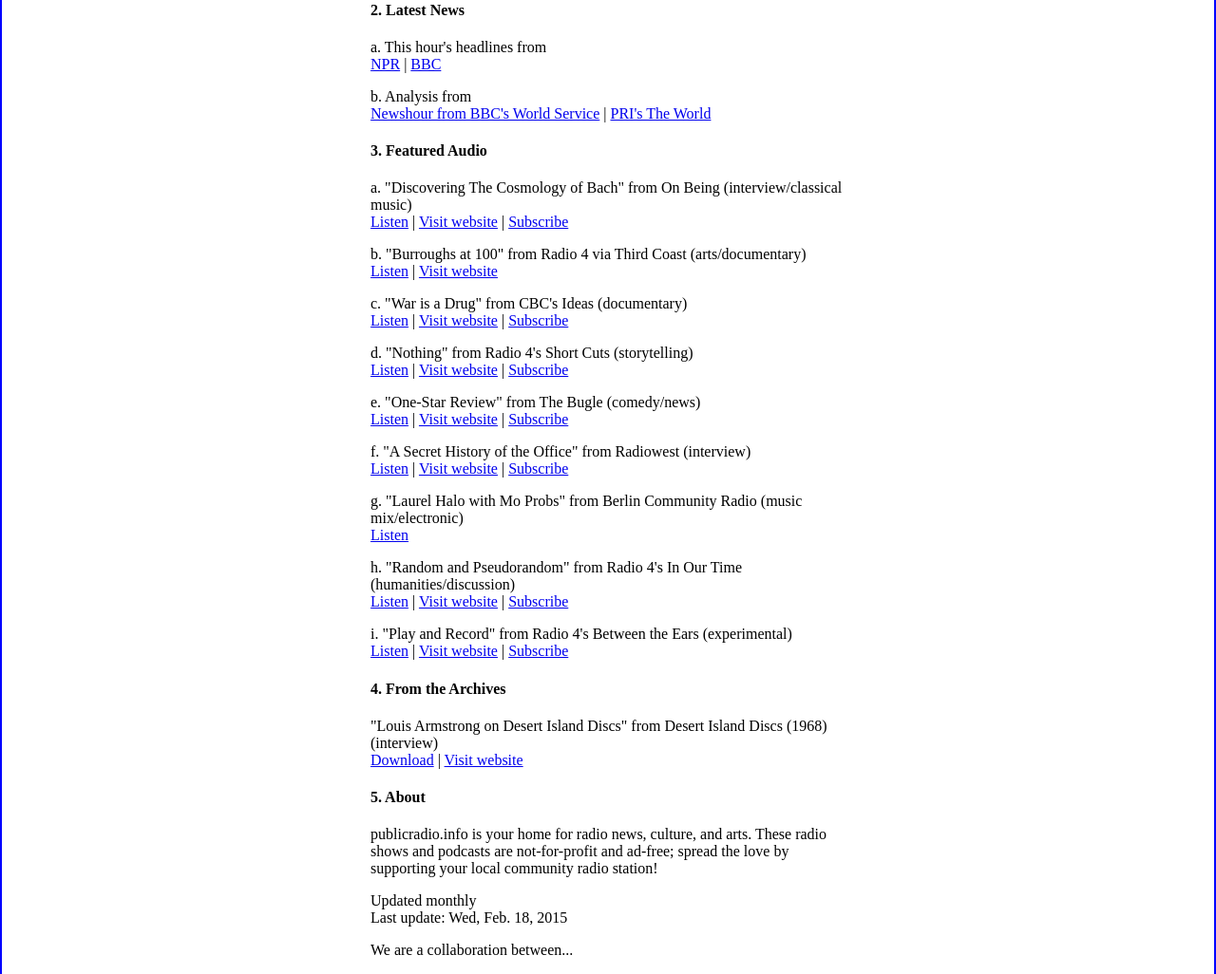
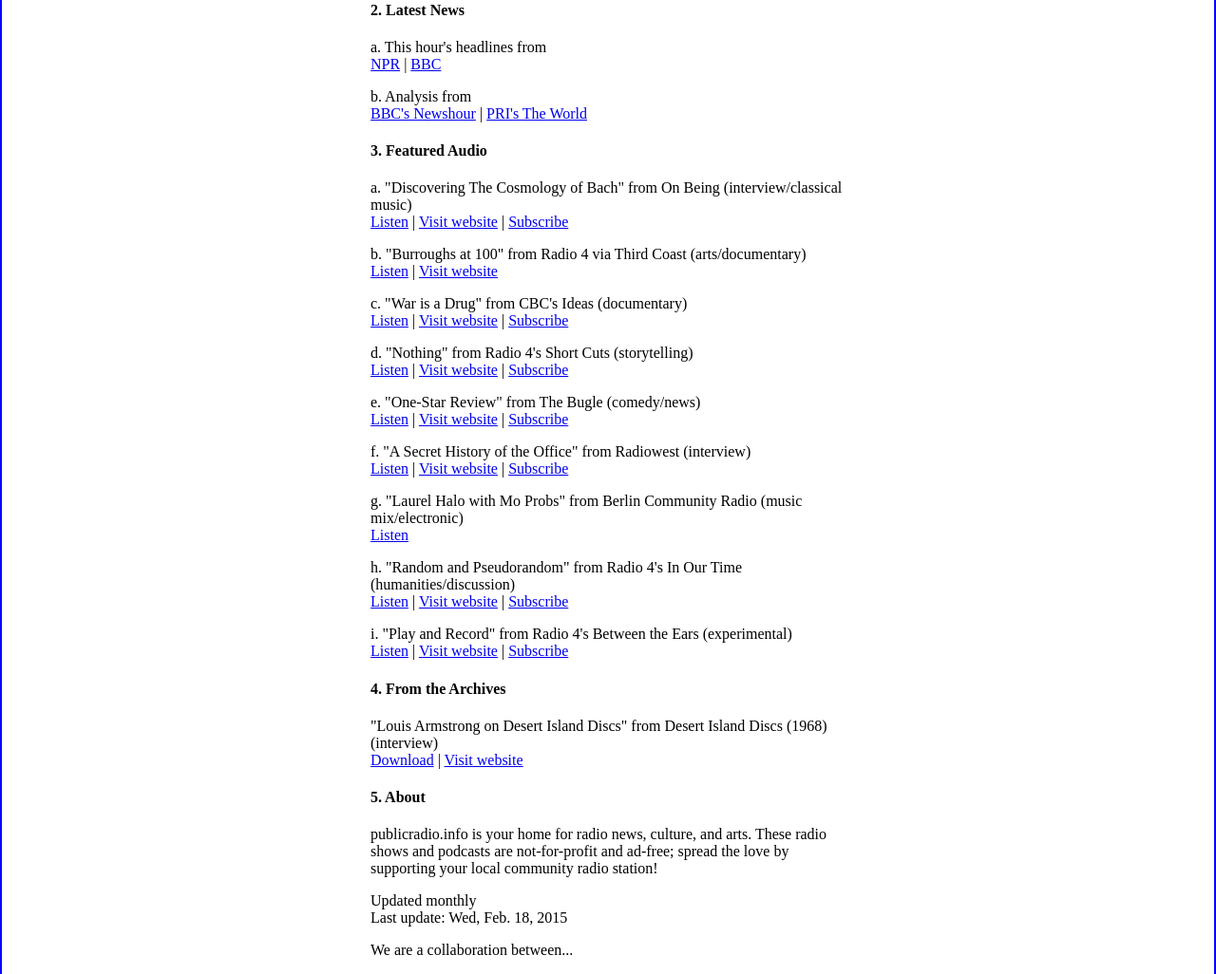
Before and after one commit to radioopensource/dotinfo, a Jekyll site: the page built from index.html, in a window 1280 px wide. Shown: the part 886-1912 px from the top of the page at 95% size. Built offline with Jekyll 4.4.1, drawn with Linux system fonts in a browser that asks for light colours.

Commit message:
simplify title for newshour

```diff
--- a/_data/feeds.yml
+++ b/_data/feeds.yml
@@ -5,7 +5,7 @@
     link: http://wsdownload.bbc.co.uk/worldservice/css/96mp3/latest/bbcnewssummary.mp3
 
 analysis:
-  - source: Newshour from BBC's World Service
+  - source: BBC's Newshour
     link: http://downloads.bbc.co.uk/podcasts/worldservice/newshour/rss.xml
   - source: PRI's The World
     link: http://feeds.feedburner.com/pri/theworld?format=xml
```
